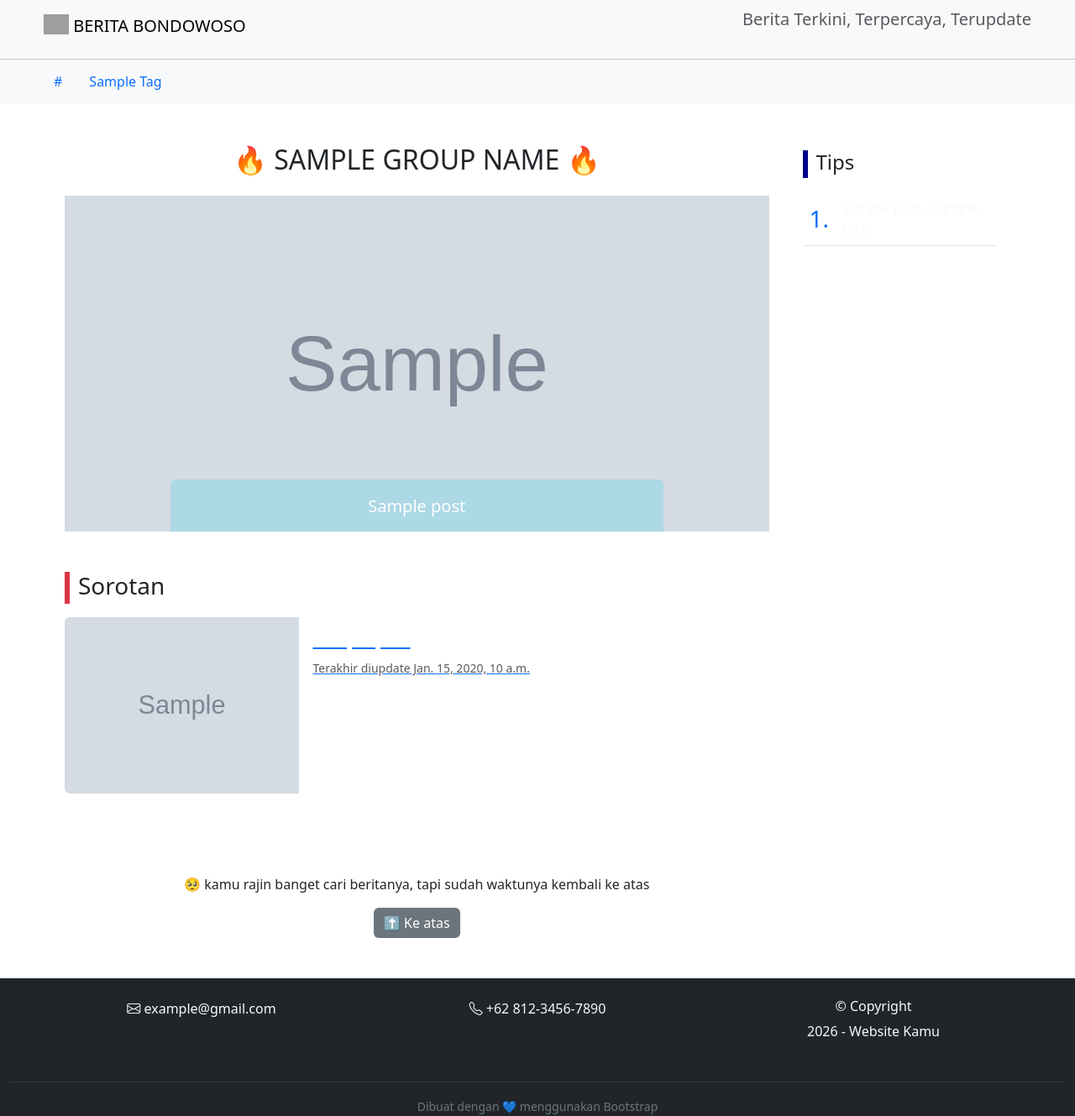
After one commit to gilangtectona16-maker/django-blog, a Django app: template blog/templates/blog/group_page.html in a window 1280 px wide. The commit adds this page. Shown: the whole page at 84% size. Run offline with Django 5.2, Linux system fonts and the light colour scheme; the template is opened without the code that fills it: most values are stand-ins (such as "Sample title", 1, 10 or a date in 2020); grey boxes marked "Sample" are stand-in pictures; grey boxes are pictures that could not be loaded.

Commit message:
navbar link activated

```diff
--- a/blog/context_processors.py
+++ b/blog/context_processors.py
@@ -1,11 +1,13 @@
 # blog/context_processors.py
-from .supabase import fetch_posts, fetch_latest_posts, fetch_posts_by_types
+from .supabase import *
+
+# service = SupabasePostByGroupService()
 
 def common_data(request):
     group_tag = set()
     all_posts = fetch_posts()  # ambil sekali di sini
     for post in all_posts:
-        group_tag.update(post.get("group", []))
+        group_tag.update(post.get("groups", []))
 
     return {
         'group_tags': list(group_tag),
--- a/blog/templates/base.html
+++ b/blog/templates/base.html
@@ -3,19 +3,34 @@
 <!DOCTYPE html>
 <html lang="en">
   <head>
-    <meta charset="UTF-8">
-    <meta name="viewport" content="width=device-width, initial-scale=1.0">
-    <title>{% block title %}Bondowoso Blog{% endblock %}</title>
+    <meta charset="UTF-8" />
+    <meta name="viewport" content="width=device-width, initial-scale=1.0" />
+    <title>
+      {% block title %}
+        Bondowoso Blog
+      {% endblock %}
+    </title>
 
     <!-- Bootstrap CSS CDN -->
-    <link href="https://cdn.jsdelivr.net/npm/bootstrap@5.3.3/dist/css/bootstrap.min.css" rel="stylesheet">
-    <link rel="stylesheet" href="https://cdnjs.cloudflare.com/ajax/libs/font-awesome/6.5.0/css/all.min.css">
-    <link href="https://cdn.jsdelivr.net/npm/bootstrap-icons/font/bootstrap-icons.css" rel="stylesheet">
+    <link href="https://cdn.jsdelivr.net/npm/bootstrap@5.3.3/dist/css/bootstrap.min.css" rel="stylesheet" />
+    <link rel="stylesheet" href="https://cdnjs.cloudflare.com/ajax/libs/font-awesome/6.5.0/css/all.min.css" />
+    <link href="https://cdn.jsdelivr.net/npm/bootstrap-icons/font/bootstrap-icons.css" rel="stylesheet" />
 
-    {% block extra_css %}{% endblock %}
+    {% block extra_css %}
+    {% endblock %}
     <style>
+      .carousel-item img {
+        height: 400px;        /* atur sesuai selera: 300px / 350px / 400px */
+        object-fit: cover;   /* biar gambar gak gepeng */
+      }
+
+      .carousel-caption {
+        bottom: -10px;
+        background-color: lightblue;
+      }
+
       .card-grid {
-            column-count: 12;      /* jumlah kolom */
+        column-count: 12; /* jumlah kolom */
       }
 
       .card-grid .card {
@@ -26,6 +41,11 @@
         .card-grid {
           column-count: 1;
         }
+
+        .carousel-item img {
+          height: 250px;
+        }
+
       }
 
       @media (min-width: 769px) and (max-width: 992px) {
@@ -41,13 +61,13 @@
       }
 
       .card {
-            border: transparent
+        border: transparent;
       }
 
       .news-card {
         position: relative;
         padding-bottom: 60px;
-            border: transparent
+        border: transparent;
       }
 
       .news-card img {
@@ -82,20 +102,42 @@
 
       .btn .hover {
         background-color: transparent;
-            transition: background-color 0.0s ease;
+        transition: background-color 0s ease;
+      }
+
+      .title-line {
+        border-left: 6px solid #dc3545;
+        padding-left: 10px;
+        padding-bottom: 4px;
+        margin-bottom: 16px;
       }
     </style>
+
+    {% block extra_head %}
+      <!-- Open Graph untuk rich preview -->
+      <meta property="og:title" content="{{ post.title }}" />
+      <meta property="og:description" content="{{ post.content|striptags|truncatewords:30 }}" /> <!-- ambil 30 kata pertama biar gak kepanjangan -->
+      <meta property="og:image" content="{{ request.build_absolute_uri }}{{ post.featured_image_url }}" /> <!-- full URL gambar -->
+      <meta property="og:url" content="{{ request.build_absolute_uri }}" />
+      <meta property="og:type" content="article" />
+      <meta property="og:site_name" content="Nama Blog Kamu" />
+
+      <!-- Bonus buat Twitter/X (biar gambar besar) -->
+      <meta name="twitter:card" content="summary_large_image" />
+      <meta name="twitter:title" content="{{ post.title }}" />
+      <meta name="twitter:description" content="{{ post.content|striptags|truncatewords:30 }}" />
+      <meta name="twitter:image" content="{{ request.build_absolute_uri }}{{ post.featured_image_url }}" />
+    {% endblock %}
   </head>
   <body>
     {% load static %}
     <main>
-        {% include "container/header.html" %}
-        <div class="container my-5"
-        style="max-width: 1200px"
-        >
+      {% include 'container/header.html' %}
+      <div class="container my-5" style="max-width: 1150px">
         <div class="row">
           <div class="col-sm-9">
             {% block content %}
+
             {% endblock %}
           </div>
           <div class="col-sm-3">
@@ -105,9 +147,10 @@
       </div>
     </main>
   </body>
-{% include "container/footer.html" %}
+  {% include 'container/footer.html' %}
 </html>
 
 <!-- Bootstrap JS -->
 <script src="https://cdn.jsdelivr.net/npm/bootstrap@5.3.8/dist/js/bootstrap.bundle.min.js" integrity="sha384-FKyoEForCGlyvwx9Hj09JcYn3nv7wiPVlz7YYwJrWVcXK/BmnVDxM+D2scQbITxI" crossorigin="anonymous"></script>
-    {% block extra_js %}{% endblock %}
+{% block extra_js %}
+{% endblock %}
--- /dev/null
+++ b/blog/templates/blog/group_page.html
@@ -0,0 +1,60 @@
+{% extends 'base.html' %}
+{% block content %}
+  <h2 class="mb-4 text-center">🔥 {{ group_name|upper }} 🔥</h2>
+
+  <!-- 🌟 CAROUSEL -->
+  <div id="hotCarousel" class="carousel slide mb-5" data-bs-ride="carousel">
+    <div class="carousel-inner">
+      {% for post in carousel_posts %}
+        <div class="carousel-item {% if forloop.first %}active{% endif %}">
+          <img src="{{ post.featured_image_url }}" class="d-block w-100" />
+          <div class="carousel-caption bg-opacity-50 rounded">
+            <h5>{{ post.title }}</h5>
+          </div>
+        </div>
+      {% endfor %}
+    </div>
+  </div>
+
+  <!-- 🖼 BIG IMAGE CARD -->
+  {% if masonry_posts %}
+    <h3 class="title-line">
+      Sorotan
+    </h3>
+  {% endif %}
+
+  <!-- 🧱 MASONRY GRID -->
+  <div class="row" style="column-count:3; column-gap:1rem;">
+    {% for post in masonry_posts %}
+      <a href="{% url 'post_detail' post.unique_id %}">
+        <div class="card mb-5 text-white">
+          <div class="row g-0">
+            <div class="col-md-4">
+              <img src="{{ post.featured_image_url }}" class="img-fluid rounded-start" alt="{{ post.title }}" />
+            </div>
+            <div class="col-md-8">
+              <div class="card-body">
+                <h5 class="card-title">{{ post.title }}</h5>
+                <p class="card-text">
+                  <small class="text-body-secondary">Terakhir diupdate {{ post.updated_at }}</small>
+                </p>
+              </div>
+            </div>
+          </div>
+        </div>
+      </a>
+    {% endfor %}
+  </div>
+
+  <!-- ⬇️ LOAD MORE -->
+  {% if has_more %}
+    <div class="text-center mt-4">
+      <a class="btn btn-outline-primary" href="?page={{ page|add:1 }}">Load more</a>
+    </div>
+  {% else %}
+    <div class="text-center mt-5">
+      <p>🥺 kamu rajin banget cari beritanya, tapi sudah waktunya kembali ke atas</p>
+      <a href="#top" class="btn btn-secondary">⬆️ Ke atas</a>
+    </div>
+  {% endif %}
+{% endblock %}
--- a/blog/templates/blog/post_base.html
+++ b/blog/templates/blog/post_base.html
@@ -5,7 +5,7 @@
   <div class="position-relative">
     <!-- hotline blog -->
     <span class="badge bg-danger position-absolute top-0 start-0 m-2">HOT</span>
-    <div id="carouselSlider" class="carousel slide" data-bs-ride="carousel">
+    <div id="carouselSlider" class="carousel slide mb-4" data-bs-ride="carousel">
       <div class="carousel-inner">
         {% for b in berita_panas %}
           <div class="carousel-item {% if forloop.first %}active{% endif %}" data-bs-interval="3000">
@@ -19,6 +19,7 @@
       </div>
     </div>
     <!-- card masonry blog -->
+    <h4 class="title-line" style="border-color: darkblue;">Tips</h4>
     <div class="card-grid mt-4">
       {% for post in posts %}
         <a href="{% url 'post_detail' post.unique_id %}">
@@ -36,7 +37,7 @@
               </div>
               <div class="mt-2">
                 <p>
-                  {% for g in post.group %}
+                  {% for g in post.groups %}
                     #{{ g }}
                   {% endfor %}
                 </p>
--- a/blog/templates/container/header.html
+++ b/blog/templates/container/header.html
@@ -12,9 +12,9 @@
 
 <nav class="navbar bg-body-tertiary mb-3 bg-light">
     <div class="container d-flex flex-nowrap overflow-auto justify-content-start scrollbar-hide" style="max-width: 1200px;">
-        <button class="btn me-2 btn-link" disabled>#</button>
+        <a href="{% url 'post_list' %}"><button class="btn me-2 btn-link">#</button></a>
         {% for tag in group_tags %}
-            <a href="#"><button class="btn me-2 btn-link fs-6">{{ tag }}</button></a>
+            <a href="{% url 'group_page' tag %}"><button class="btn me-2 btn-link fs-6">{{ tag|title }}</button></a>
         {% endfor %}
     </div>
 </nav>
--- a/blog/templates/container/side_blog.html
+++ b/blog/templates/container/side_blog.html
@@ -4,9 +4,12 @@
       <div class="table">
         <table class="table align-middle table-borderless">
           <tbody>
+            <h4 class="title-line" style="border-color: darkblue;">
+              Tips
+            </h4>
             {% for post in tips_posts %}
               <tr>
-                <td class="fs-3 align-center text-danger">{{ forloop.counter }}.</td>
+                <td class="fs-3 align-center text-primary">{{ forloop.counter }}.</td>
                 <td class="text-start">
                   <a href="{% url 'post_detail' post.unique_id %}" class="fs-6 link-light text-decoration-none">{{ post.title }} - {{ post.content|truncatewords:5 }}</a>
                 </td>
--- a/blog/urls.py
+++ b/blog/urls.py
@@ -5,8 +5,9 @@ from .views import *
 
 urlpatterns = [
     path('', post_list, name='post_list'),
+    path("read/<str:unique_id>/", post_detail, name="post_detail"),
 
-    path("read/<str:unique_id>/", post_detail, name="post_detail"),
+    path("group/<str:group_name>/", group_page, name="group_page"),
 ]
 
 urlpatterns += static(settings.MEDIA_URL, document_root=settings.MEDIA_ROOT)
```
Also changed, not shown: blog/supabase.py (+38 -17 lines), blog/templates/blog/post_detail.html (+12 -3 lines), blog/views.py (+37 -1 lines). Lines whose indentation alone changed are shown as unchanged.
